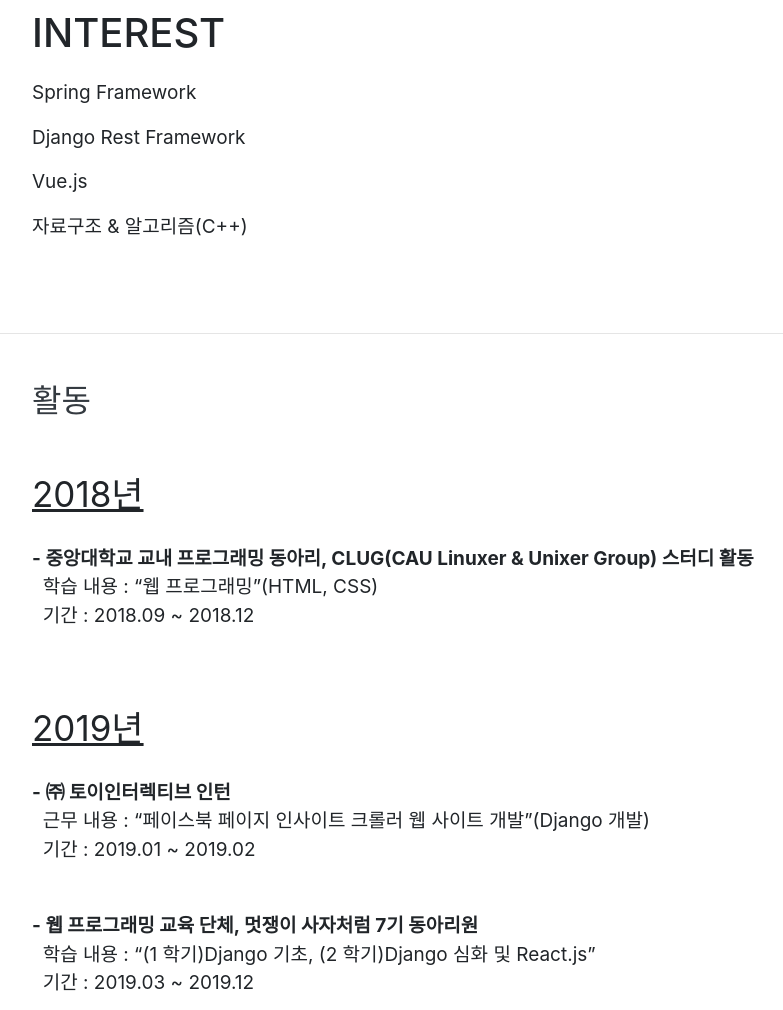
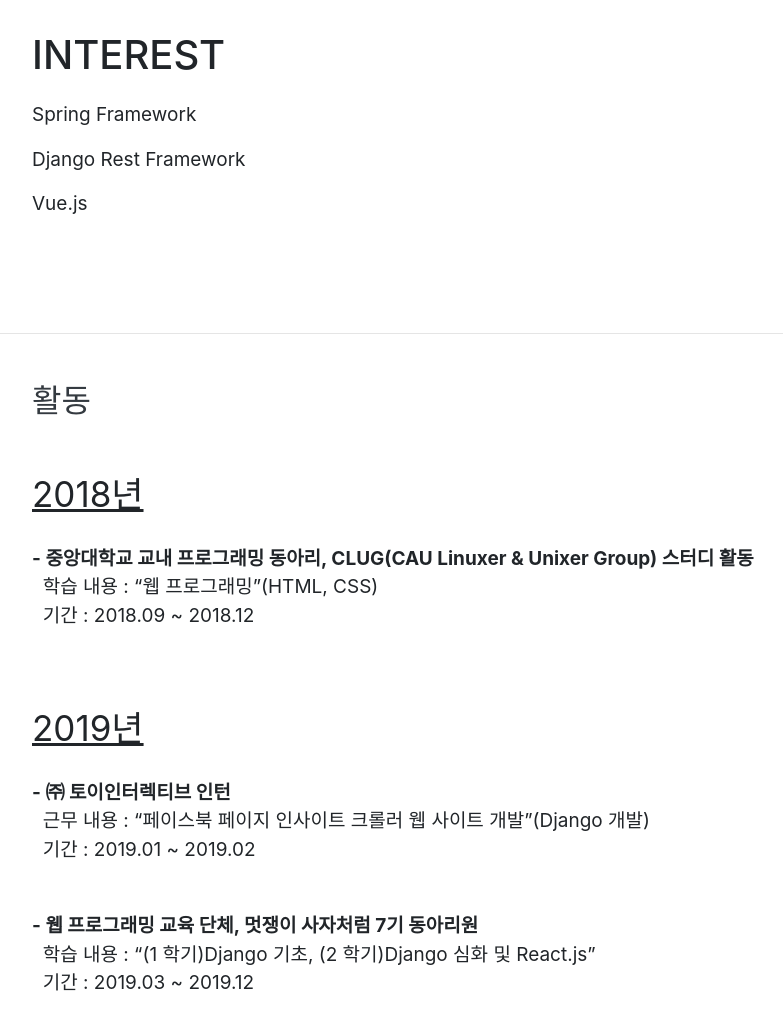
Before and after one commit to YooInKeun/YooInKeun.github.io, a website with bundled scripts: page index.html in a window 1280 px wide. Shown: the part 7775-8785 px from the top of the page, without its empty margins (288-1071 px from the left). Built offline with nearby package versions, Linux system fonts and the light colour scheme; a web font is replaced by a local one.

Commit message:
chore: change interest framework

```diff
--- a/index.html
+++ b/index.html
@@ -343,17 +343,13 @@
           <li class="list-inline-item">
               <img height="63" width="63" src = "img/java image.png">
           </li>
-          <!-- <li class="list-inline-item">
-            <img height="63" width="63" src = "img/tensorflow.png">
-          </li> -->
         </ul>
         <br><br><br>
         <div class="subheading mb-3" style="font-size:40px">Interest</div>
         <p style="font-size:19px">Spring Framework</p>
         <p style="font-size:19px">Django Rest Framework</p>
+        <!-- <p style="font-size:19px">React.js</p> -->
         <p style="font-size:19px">Vue.js</p>
-        <p style="font-size:19px">자료구조 & 알고리즘(C++)</p>
-        <!-- <p style="font-size:19px">인공지능(Tensorflow)</p> -->
     </section>
 
     <hr class="m-0">
```
